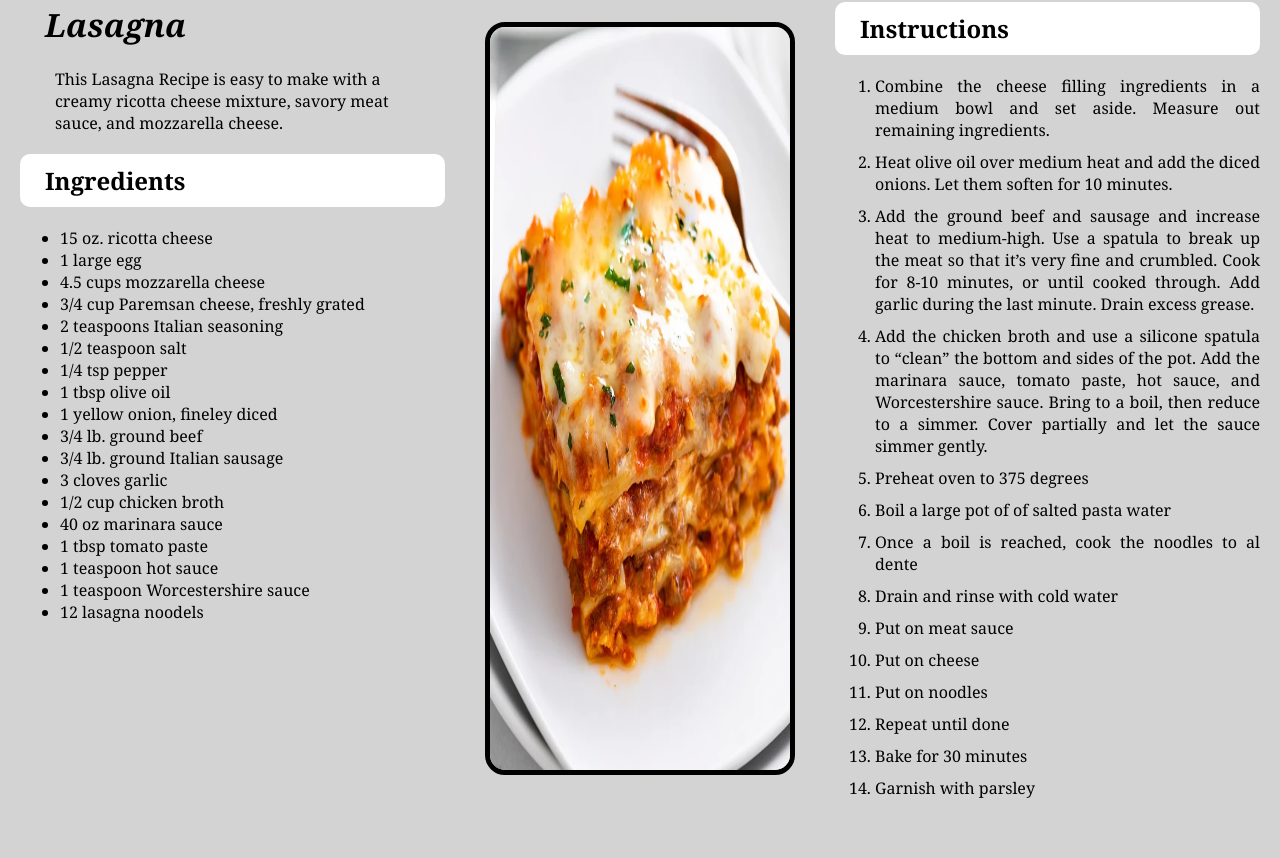
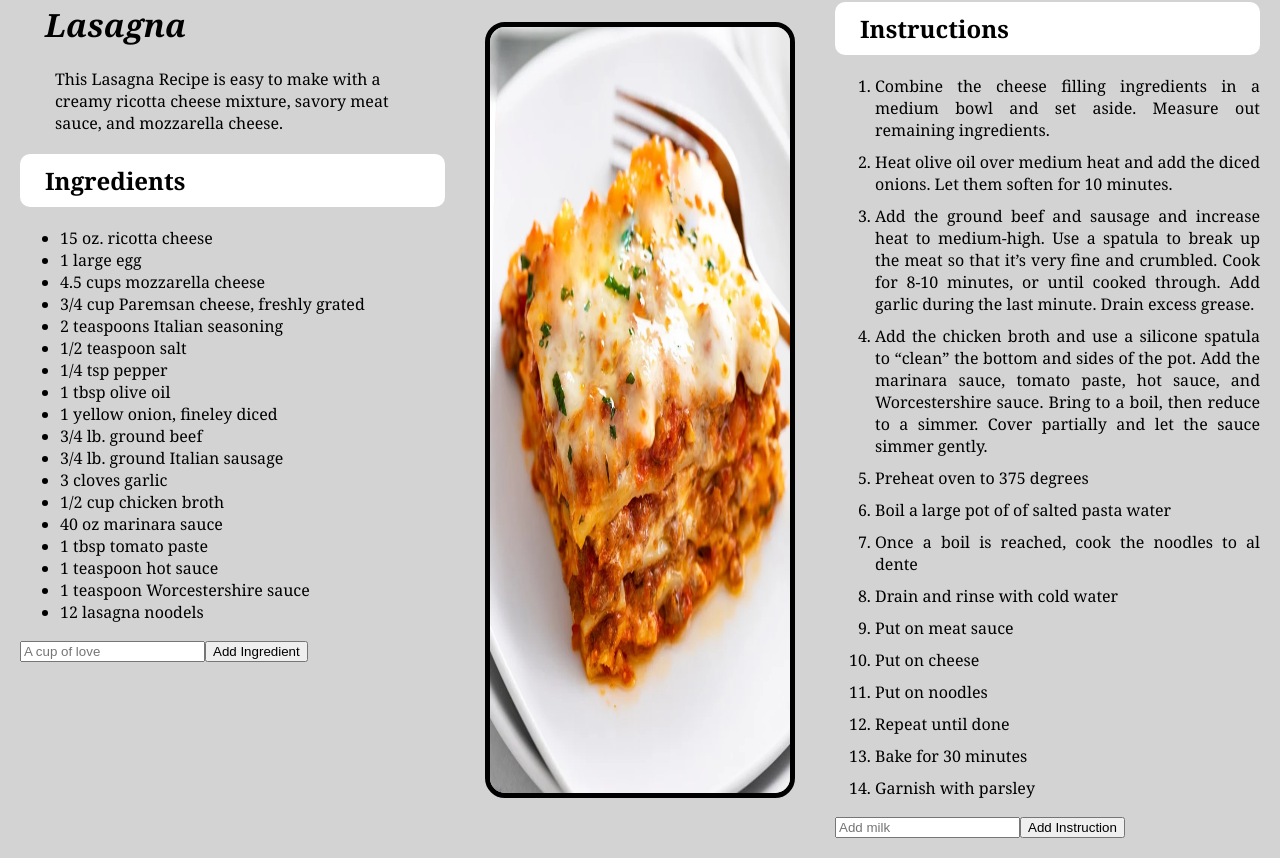
Before and after one commit to hack4impact-calpoly/bootcamp-project-2022, a React (Create React App) app in the folder milestone3/frontend/: page /recipe/Lasagna in a window 1280 px wide. Shown: the part 144-1002 px from the top of the page. Before the commit the page ends 979 px from the top, so only its background shows below. Built offline with nearby package versions, Linux system fonts and the light colour scheme.

Commit message:
feat(recipePreview): add ingred. and instructions

```diff
--- a/milestone3/frontend/src/components/recipePage.tsx
+++ b/milestone3/frontend/src/components/recipePage.tsx
@@ -1,31 +1,63 @@
-import React from 'react';
+import React, {useState} from 'react';
 import './style.css';
 import recipes from './recipeData';
 import {useParams} from "react-router-dom";
 
 export default function RecipePage() {
     const {id} = useParams();
-    let recipe = recipes.find(recipe => recipe.name === id);
+    const recipe = recipes.find(recipe => recipe.name === id);
+    if (recipe === undefined) {
+        throw new TypeError('Recipe does not exist');
+    }
+
+    const [newIngredient, setNewIngredient] = useState('');
+    const [allIngredients, setAllIngredients] = useState(recipe.ingredients);
+
+    const [newInstruction, setNewInstruction] = useState('');
+    const [allInstructions, setAllInstructions] = useState(recipe.instructions);
+
     return(
         <div className="flex-container">
             <div className="flex-content">
-                <h1>{recipe?.name}</h1>
-                <p>{recipe?.description}</p>
+                <h1>{recipe.name}</h1>
+                <p>{recipe.description}</p>
                 <h2>Ingredients</h2>
                 <ul>
-                    {recipe?.ingredients.map(function(name, index) {
+                    {allIngredients.map(function(name, index) {
                         return <li key={index}>{name}</li>
                     })}
                 </ul>
+                <input
+                    placeholder="A cup of love"
+                    value={newIngredient} // add newIngredient as the input's value
+                    onChange={(e: React.ChangeEvent<HTMLInputElement>) => {
+                        // this event handler updates the value of newIngredient
+                        setNewIngredient(e.target.value);
+                    }}
+                />
+                <button onClick={() => setAllIngredients([...allIngredients, newIngredient])}>
+                    Add Ingredient
+                </button>
             </div>
-            <img className="flex-image" src={recipe?.image} alt="food"/>
+            <img className="flex-image" src={recipe.image} alt="food"/>
             <div className="flex-content">
                 <h2>Instructions</h2>
                 <ol>
-                    {recipe?.instructions.map(function(name, index) {
+                    {allInstructions.map(function(name, index) {
                         return <li key={index}>{name}</li>
                     })}
                 </ol>
+                <input
+                    placeholder="Add milk"
+                    value={newInstruction} // add newIngredient as the input's value
+                    onChange={(e: React.ChangeEvent<HTMLInputElement>) => {
+                        // this event handler updates the value of newIngredient
+                        setNewInstruction(e.target.value);
+                    }}
+                />
+                <button onClick={() => setAllInstructions([...allInstructions, newInstruction])}>
+                    Add Instruction
+                </button>
             </div>
         </div>
     );
```
